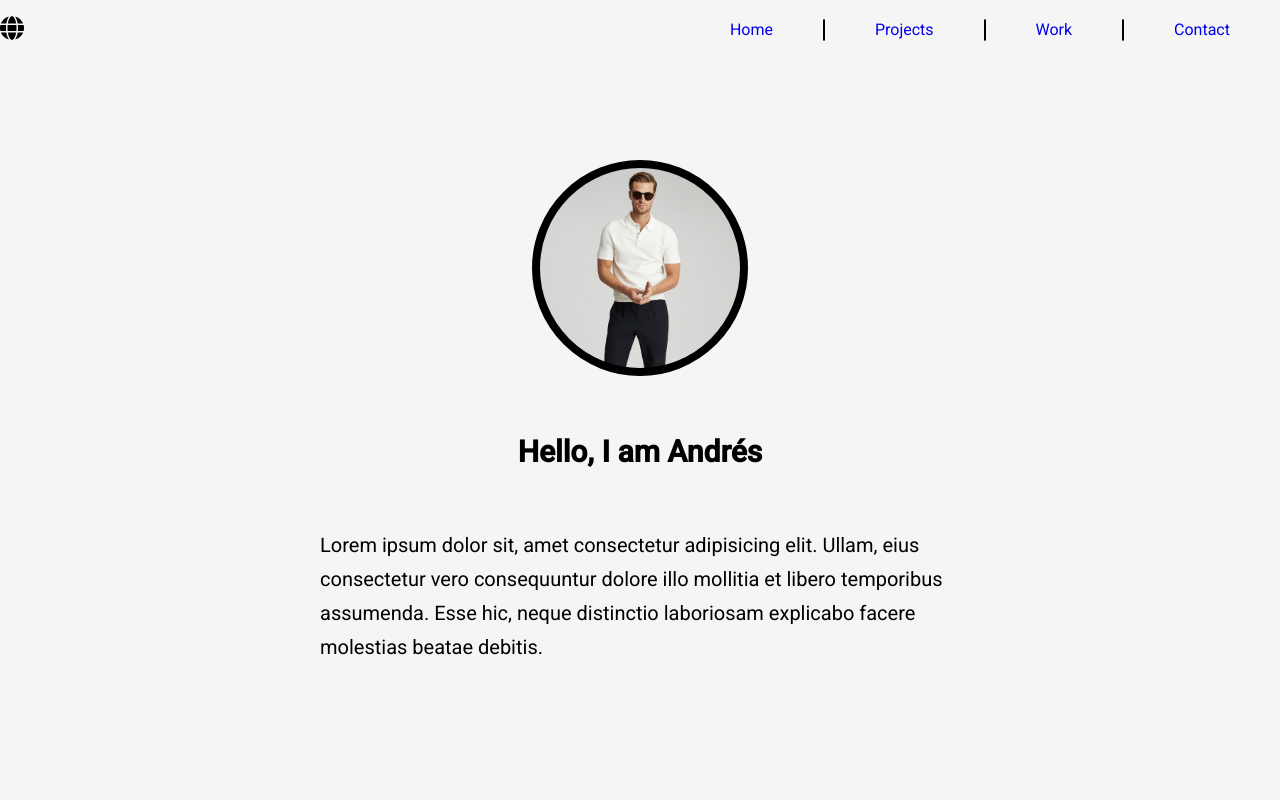
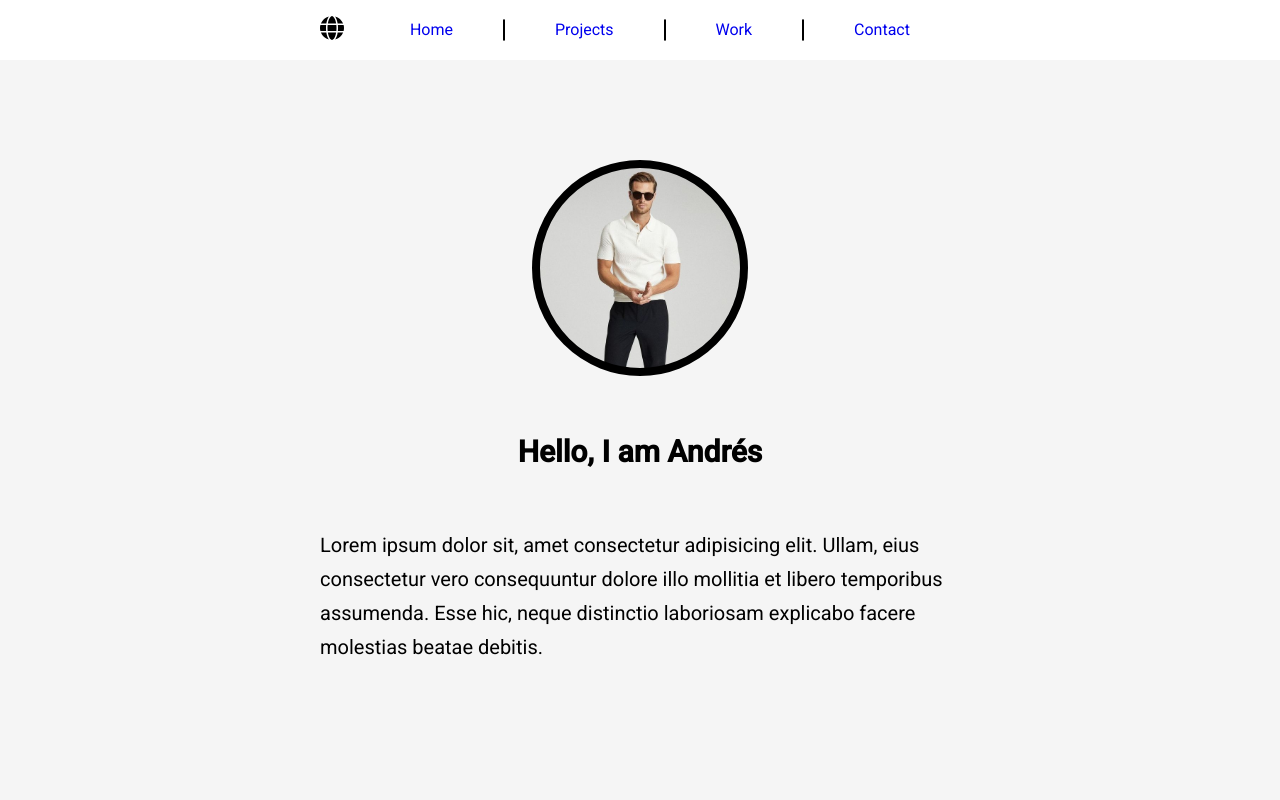
Before and after one commit to andres-ldr/portfolio-oop, a website: page src/about.html in a window 1280 px wide. Shown: the top 800 px of the page. Drawn offline with Linux system fonts and the light colour scheme.

Commit message:
edit navbar in about section

```diff
--- a/src/about.html
+++ b/src/about.html
@@ -11,6 +11,8 @@
     <title>About me</title>
   </head>
   <body>
+    <header class="header">
+      <div class="container">
         <nav class="navbar">
           <div class="logo">
             <svg xmlns="http://www.w3.org/2000/svg" viewBox="0 0 512 512">
@@ -29,6 +31,8 @@
             <a class="navbar-items-container-item" href="#">Contact</a>
           </div>
         </nav>
+      </div>
+    </header>
      <main class="about-me-section">
       <div class="about-me-section-content">
         <div class="about-me-section-content-image"></div>
@@ -60,7 +64,7 @@
         </div>
       </div>
     </section>
-    <footer>
+    <!--<footer>
       <div class="icon">
         <svg xmlns="http://www.w3.org/2000/svg" viewBox="0 0 512 512">
           <path
@@ -82,6 +86,6 @@
           />
         </svg>
       </div>
-    </footer>
+    </footer> -->
   </body>
 </html>
```
Lines whose indentation alone changed are shown as unchanged.
